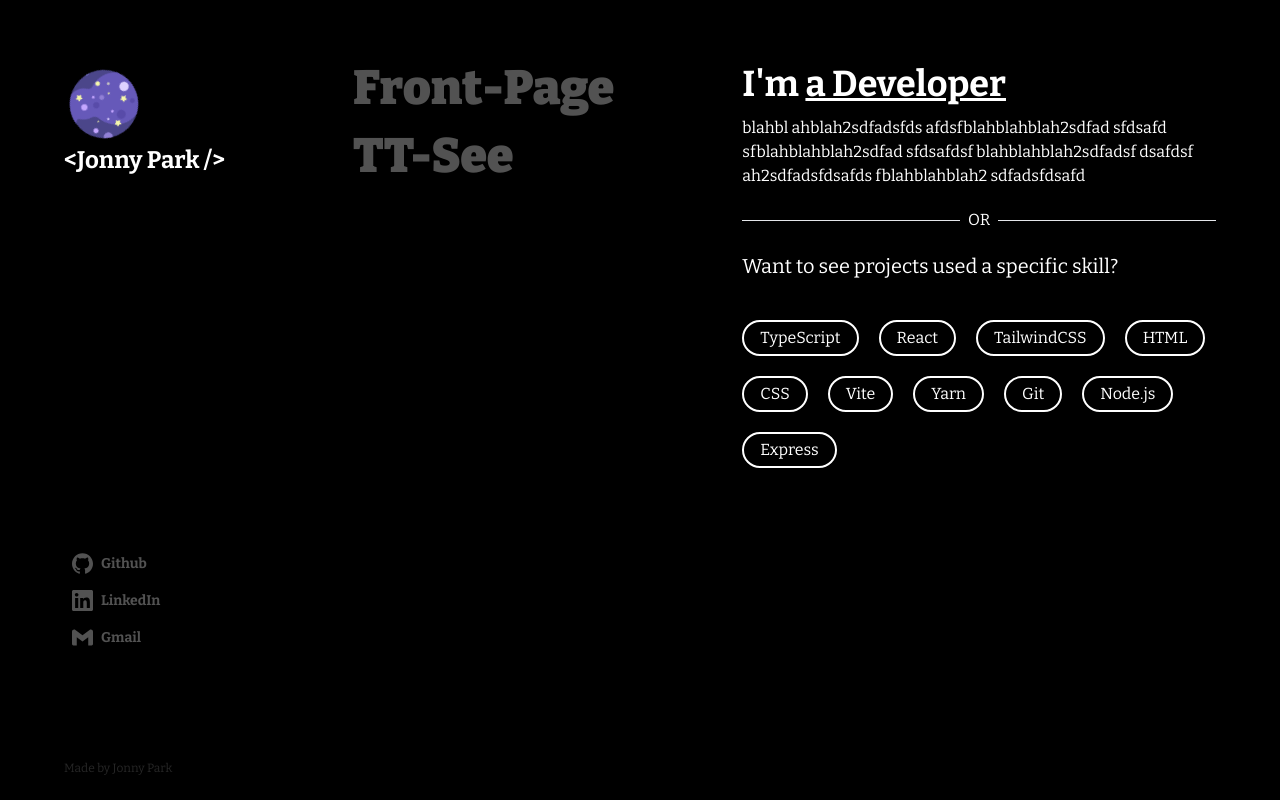
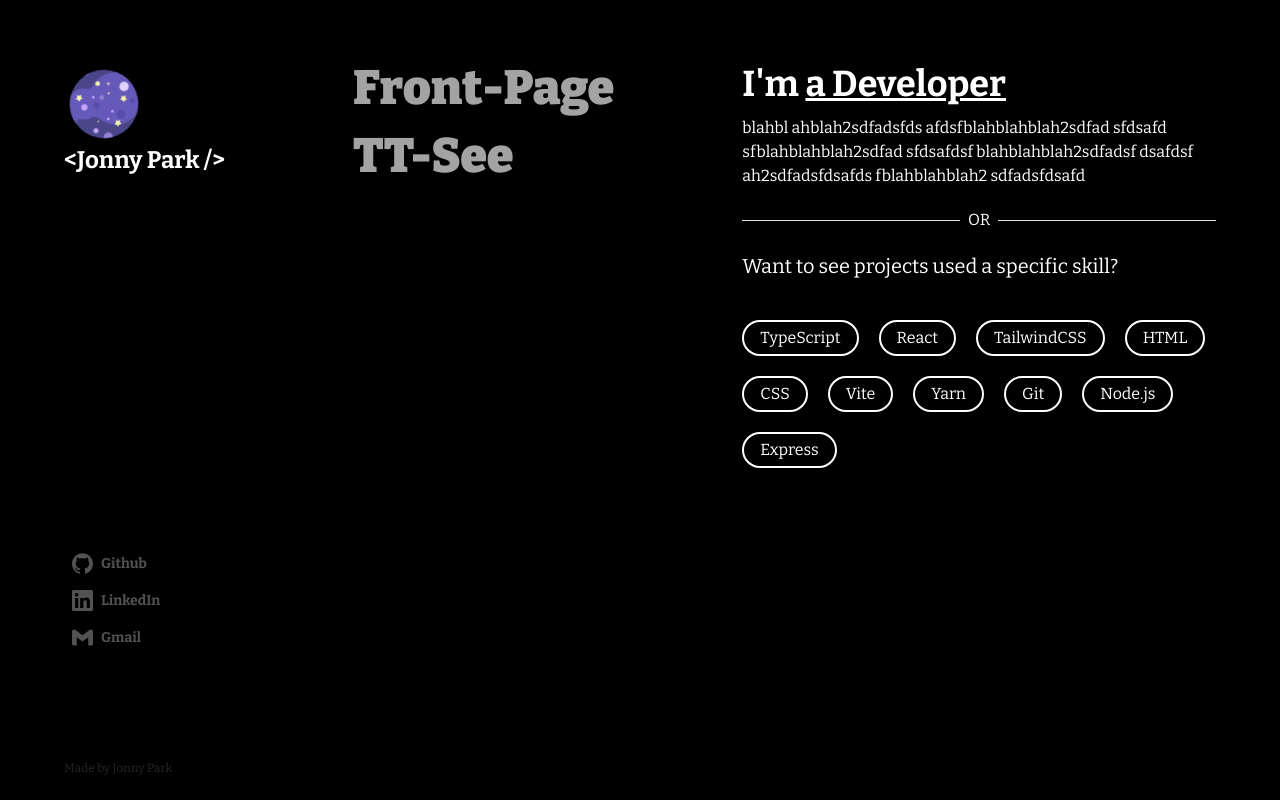
Before and after one commit to jodoubleny/jodoubleny.github.io, a React (Vite) app: page / in a window 1280 px wide. Built offline with nearby package versions, Linux system fonts and the light colour scheme.

Commit message:
change: [ProjectNav] use NavLink

```diff
--- a/src/components/ProjectNav/ProjectNav.tsx
+++ b/src/components/ProjectNav/ProjectNav.tsx
@@ -1,15 +1,11 @@
 import { useEffect, useState } from 'react';
-import { Link, redirect, useNavigate, useSearchParams } from 'react-router-dom';
+import { NavLink } from 'react-router-dom';
+import { useSearchParams } from 'react-router-dom';
 import { projectsRecord } from '../../assets/locale.english';
 import { skillsRecord } from '../../assets/skillSet';
 import hasTag from '../../helpers/hasTag';
-import { useAppSelector } from '../../store/hooks';
 
 const ProjectNav = () => {
-    const navigate = useNavigate();
-
-    const [mouseOn, setMouseOn] = useState<string>();
-    const currentProject = useAppSelector(state => state.storedProject.data);
     const [searchParams, setSearchParams] = useSearchParams();
     const [tag, setTag] = useState<string>();
 
@@ -34,26 +30,17 @@ const ProjectNav = () => {
         <>
         {tag && (
             <div className="flex flex-row justify-between items-baseline mb-5">
-            <div className="text-neutral-800 text-sm">includes <span className="px-1 py-0.5 rounded text-white bg-neutral-800">{skillsRecord[tag].title}</span></div>
-            <span onClick={tagRemoverOnClick} className="text-rose-900 text-xs hover:underline decoration-rose-900 cursor-pointer">remove</span>
+                <div className="text-neutral-800 text-sm">includes <span className="px-1 py-0.5 rounded text-white bg-neutral-800">{skillsRecord[tag].title}</span></div>
+                <span onClick={tagRemoverOnClick} className="text-rose-900 text-xs hover:underline decoration-rose-900 cursor-pointer">remove</span>
             </div>
-
         )}
         <nav className="flex flex-col space-y-5">
         {Object.keys(projectsRecord).map(projectKey => (
             <div key={projectKey} className="flex flex-row justify-between text-left text-4xl xl:text-5xl font-black whitespace-nowrap">
-                <div>
-                {(currentProject && currentProject === projectsRecord[projectKey]) ? (
-                    <span className={`inline-block text-neutral-900 underline cursor-default transition-all ease-in-out duration-300 ${(tag && !(hasTag(projectKey, tag)) && "scale-50")}`}>
-                        {projectsRecord[projectKey].title}
-                    </span>
-                ) : (
-                    <Link to={tag ? `/project/${projectKey}?tag=${tag}` : `/project/${projectKey}`} onMouseEnter={() => setMouseOn(projectKey)} onMouseLeave={() => setMouseOn(undefined)} onClick={() => setMouseOn(undefined)}
-                        className={`inline-block no-underline origin-left transition-all ease-in-out duration-300 ${mouseOn === undefined ? `text-neutral-600` : `${projectKey === mouseOn ? "text-neutral-300" : "text-neutral-700"}`} ${(tag && !(hasTag(projectKey, tag)) && "scale-50")}`}>
-                        {projectsRecord[projectKey].title}
-                    </Link>
-                )}
-                </div>
+                <NavLink to={tag ? `/project/${projectKey}?tag=${tag}` : `/project/${projectKey}`}
+                    className={({ isActive }) => `inline-block transition-all ease-in-out duration-300 origin-left ${(tag && !(hasTag(projectKey, tag)) && "scale-50")} ${isActive ? "text-neutral-900 pointer-events-none decoration-neutral-900" : "text-neutral-400 hover:text-white no-underline"}`}>
+                    {projectsRecord[projectKey].title}
+                </NavLink>
             </div>
         ))}
         </nav>
--- a/src/components/TagSearch/TagSearch.tsx
+++ b/src/components/TagSearch/TagSearch.tsx
@@ -14,7 +14,7 @@ const TagSearch = () => {
         <>
         <h1 className="text-xl text-white">Want to see projects used a specific skill?</h1>
         <div className="text-white flex flex-row justify-start gap-5 my-10 flex-wrap">
-        {Object.keys(skillsRecord).map((skillKey, index) => (
+        {Object.keys(skillsRecord).map((skillKey) => (
             <button key={skillKey} value={skillKey} onClick={skillOnClick}
                 className="rounded-full px-4 py-1 border-2 transition-colors duration-300 border-white hover:bg-white hover:text-neutral-900">
                     {skillsRecord[skillKey].title}
```
